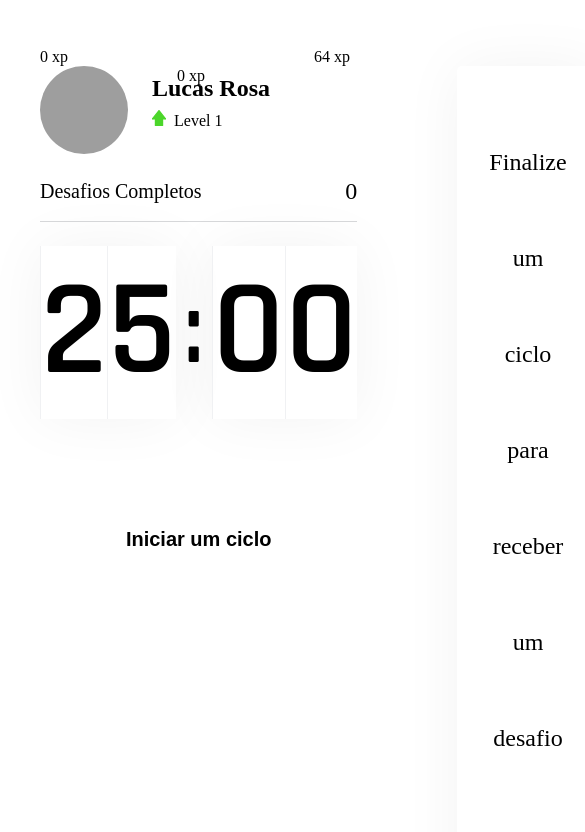
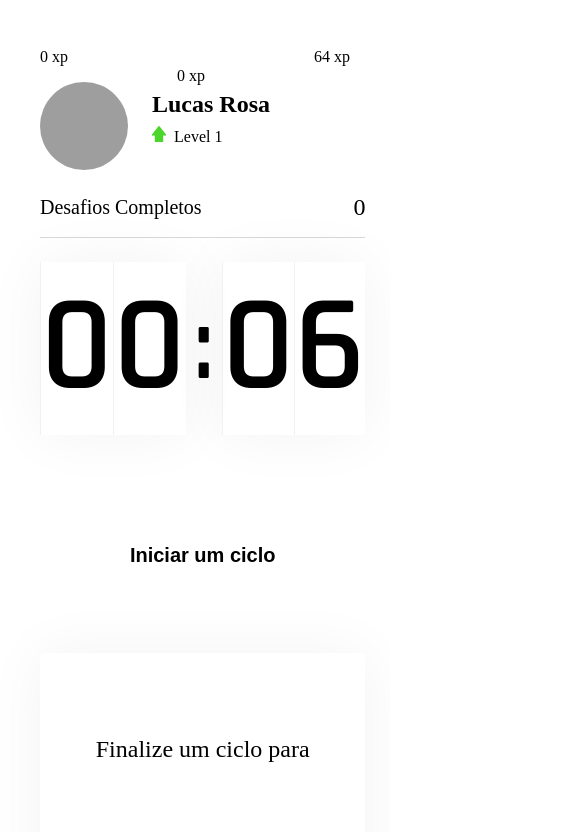
Before and after one commit to Bluniz/moveit-next, a Next.js app: page / in a window 390 px wide. Shown: the top 832 px of the page, 585 px wide, since content can reach past the window. Built offline with nearby package versions, Linux system fonts and the light colour scheme; grey boxes are pictures that could not be loaded.

Commit message:
Add home responsivity

```diff
--- a/src/contexts/CountdownContext.tsx
+++ b/src/contexts/CountdownContext.tsx
@@ -27,7 +27,7 @@ export const CountdownContext = createContext({} as CountdownContextData);
 export function CountdownProvider({ children }: CountdownProviderProps) {
   const { startNewChallenge } = useContext(ChallengesContext);
 
-  const [time, setTime] = useState(25 * 60);
+  const [time, setTime] = useState(0.1 * 60);
   const [isActive, setIsActive] = useState(false);
   const [hasFinish, setHasFinish] = useState(false);
 
--- a/src/styles/pages/Home.module.css
+++ b/src/styles/pages/Home.module.css
@@ -15,3 +15,23 @@
   gap: 6.25rem;
   align-content: center;
 }
+
+@media (max-width: 720px) {
+  .container section {
+    grid-template-columns: 1fr;
+    margin-top: 1rem;
+    padding-bottom: 2rem;
+    gap: 3.65rem;
+  }
+}
+
+/* @media (max-width: 720px) {
+  .container section {
+    display: flex;
+    flex-direction: column;
+    margin-top: 1rem;
+    padding-bottom: 2rem;
+    gap: 3.65rem;
+  }
+}
+ */
```
